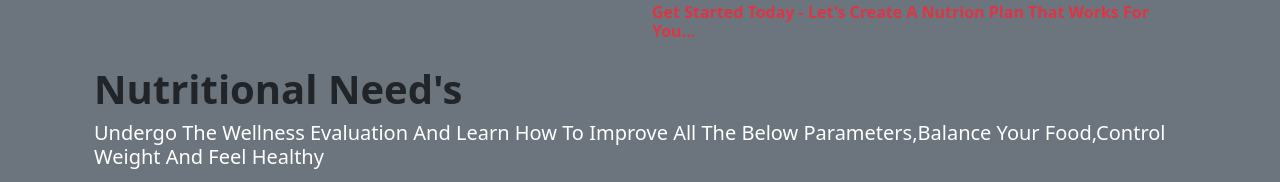
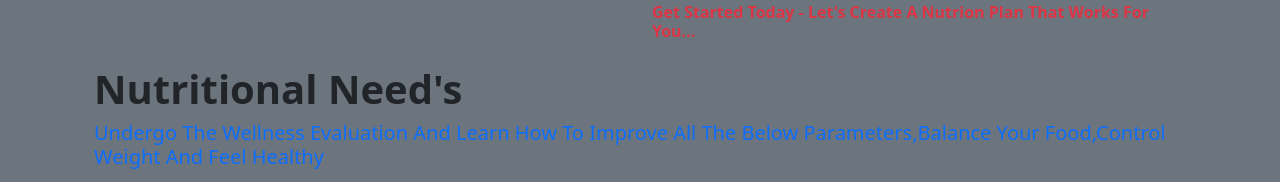
Before and after one commit to umasomu15/center, a plain HTML site: page index.html in a window 1280 px wide. Shown: the part 1599-1781 px from the top of the page. Drawn offline with nearby package versions, Linux system fonts and the light colour scheme.

Commit message:
Update index.html

```diff
--- a/index.html
+++ b/index.html
@@ -193,7 +193,7 @@
         <div class="container" id="servicea">
             <h1 class="fw-bold text-dark">Nutritional Need's</h1>
             <div class="row g-3">
-                <h5 class="text-capitalize text-white">Undergo The wellness evaluation and learn how to improve all the below parameters,balance your food,control weight and feel healthy</h5>
+                <h5 class="text-capitalize text-primary">Undergo The wellness evaluation and learn how to improve all the below parameters,balance your food,control weight and feel healthy</h5>
                 <div class="col-12 col-sm-6 col-md-4 col-lg-3 mt-2">
                     <div class="card">
                         <div class="row">
```
